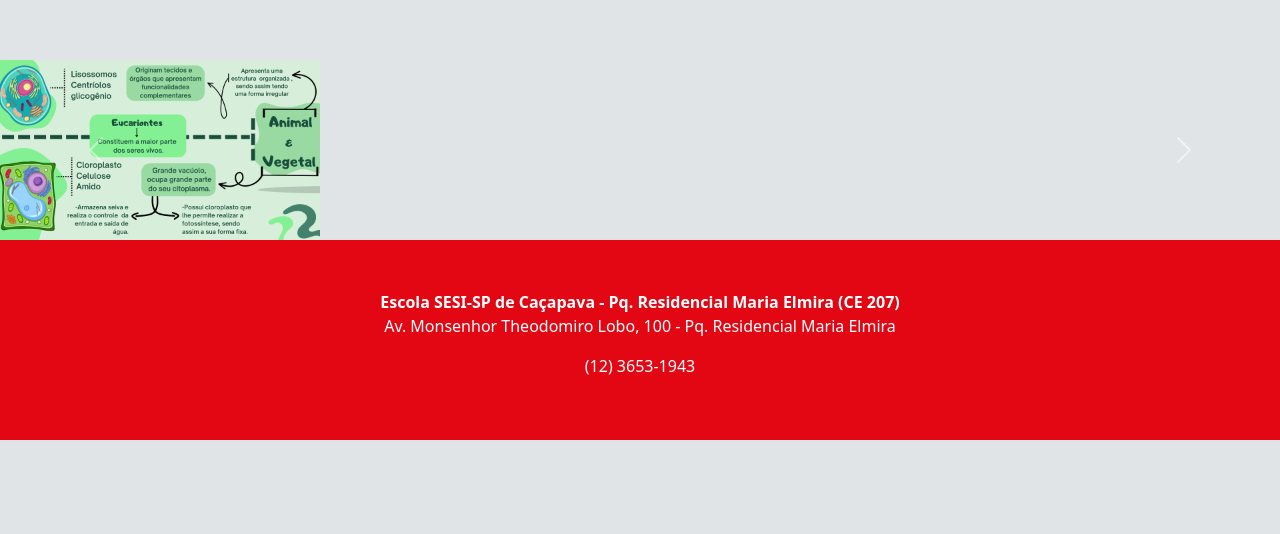
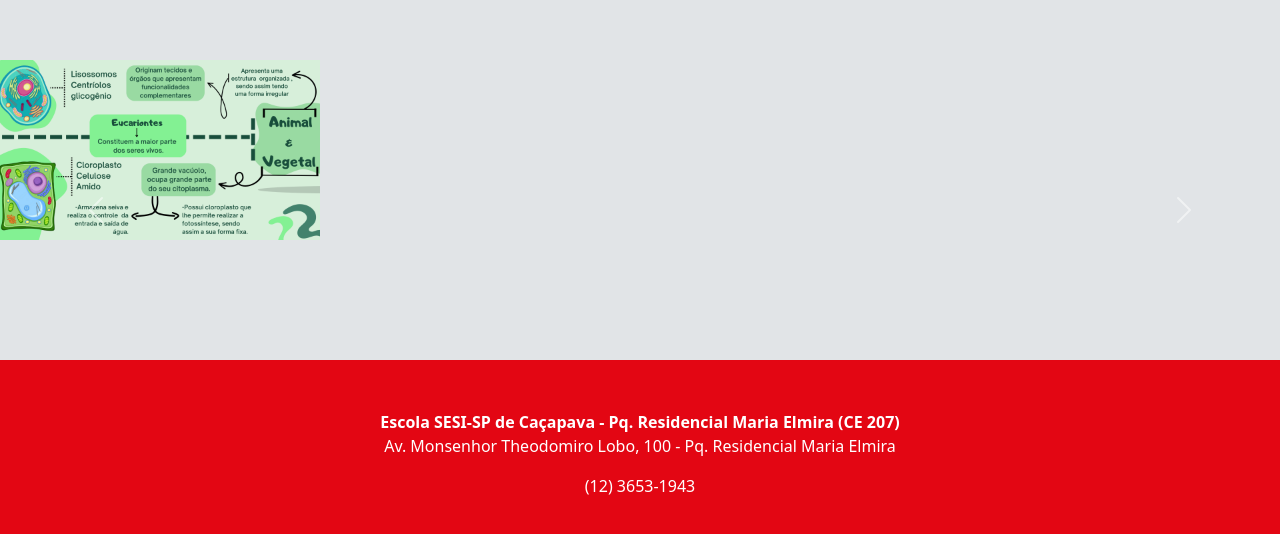
Before and after one commit to VitorAntonioVieira/MutipleLearning5, a plain HTML site: page Site Modelo Caçapava/grupo5.html in a window 1280 px wide. Shown: the part 855-1389 px from the top of the page. Before the commit the page ends 1295 px from the top, so only its background shows below. Drawn offline with nearby package versions, Linux system fonts and the light colour scheme.

Commit message:
aumento da imagem do carrosel e alteração no padding

```diff
--- a/Site Modelo Caçapava/css/grupo5.css
+++ b/Site Modelo Caçapava/css/grupo5.css
@@ -158,3 +158,7 @@ footer{
     height: 700px;
     color: #878787;
 }
+
+#carouselExample {
+    padding-bottom: 120px;
+}
```
